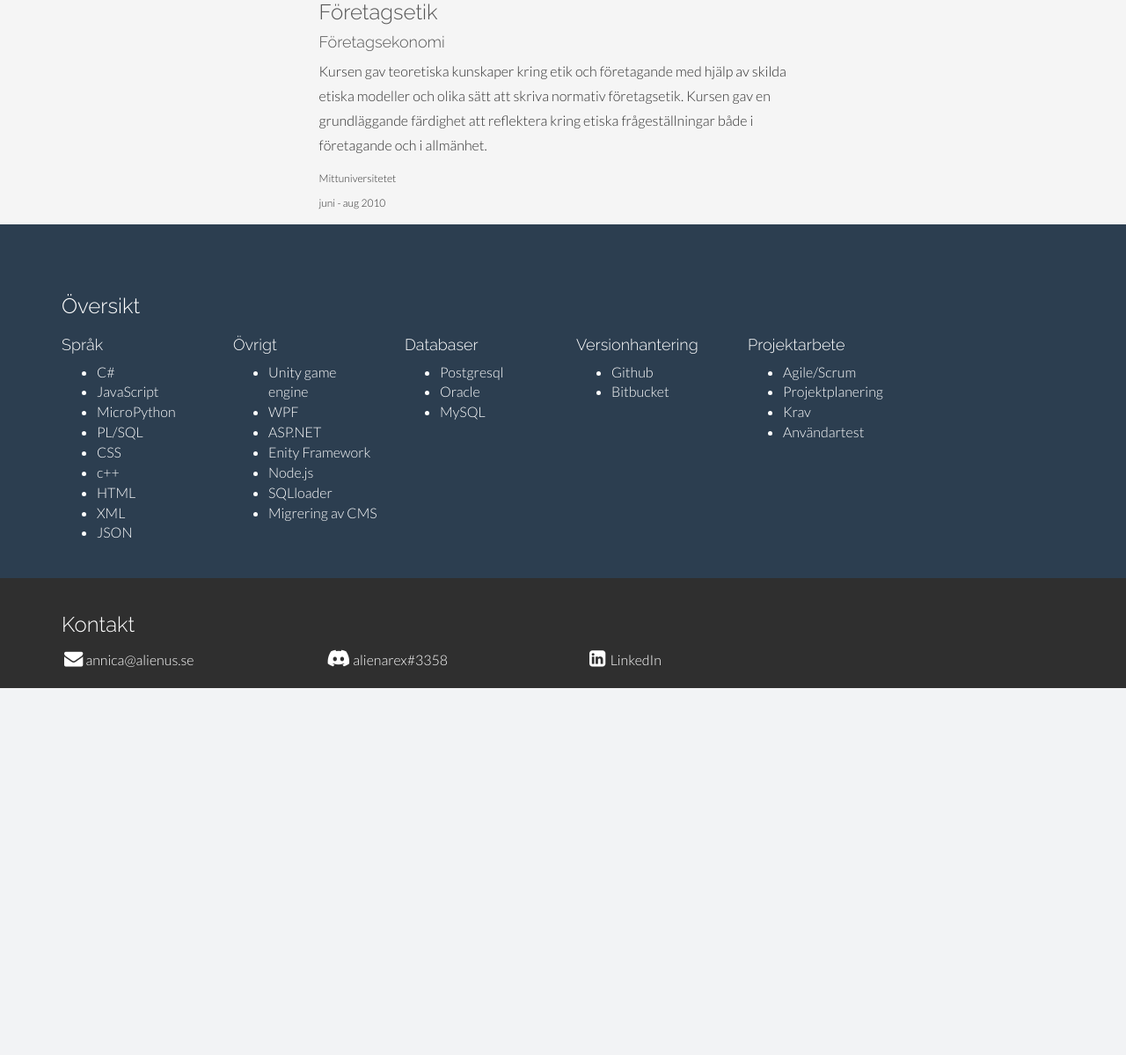
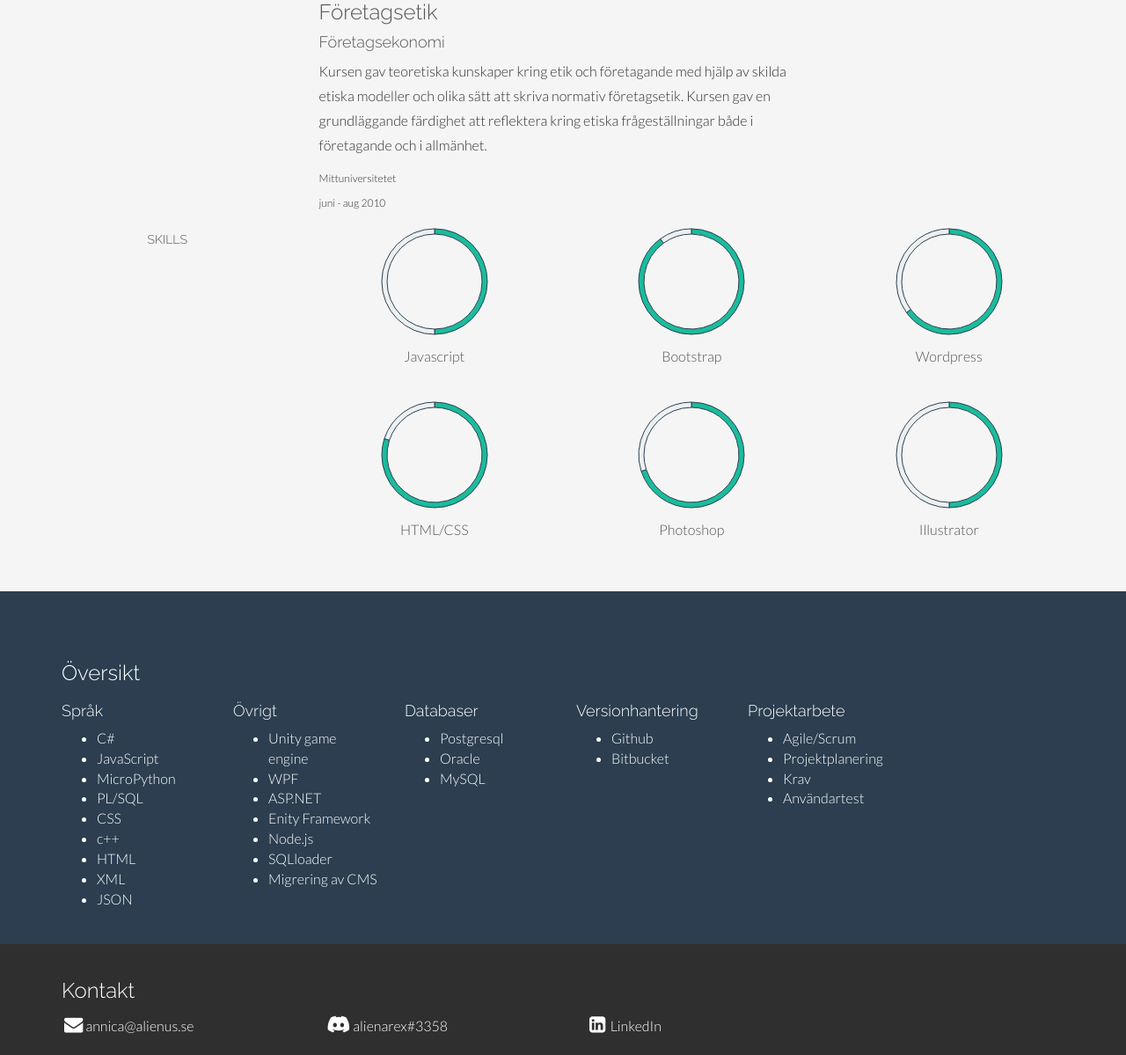
Before and after one commit to alienarex/annica_space, a PHP site: page / in a window 1280 px wide. Shown: the part 4380-5579 px from the top of the page at 88% size. Before the commit the page ends 5162 px from the top, so only its background shows below. Run offline with PHP 8.4, Linux system fonts and the light colour scheme; some libraries are stand-ins or nearby versions.

Commit message:
Added dougnut data in javascript and html

```diff
--- a/annica.space/index.php
+++ b/annica.space/index.php
@@ -156,6 +156,53 @@
     echo $htmlEndSection;
 
     ?>
+
+    <div id="skills">
+        <div class="container">
+            <div class="row">
+                <div class="col-lg-2 col-lg-offset-1">
+                    <h5>SKILLS</h5>
+                </div>
+                <div class="col-lg-3 centered">
+                    <canvas id="javascript" height="130" width="130"></canvas>
+                    <p>Javascript</p>
+                    <br />
+                </div>
+                <div class="col-lg-3 centered">
+                    <canvas id=".NET" height="130" width="130"></canvas>
+                    <p>Bootstrap</p>
+                    <br />
+                </div>
+                <div class="col-lg-3 centered">
+                    <canvas id="wordpress" height="130" width="130"></canvas>
+                    <p>Wordpress</p>
+                    <br />
+                </div>
+
+                <div class="col-lg-3 col-lg-offset-3 centered">
+                    <canvas id="html" height="130" width="130"></canvas>
+                    <p>HTML/CSS</p>
+                    <br />
+                </div>
+                <div class="col-lg-3 centered">
+                    <canvas id="photoshop" height="130" width="130"></canvas>
+                    <p>Photoshop</p>
+                    <br />
+                </div>
+                <div class="col-lg-3 centered">
+                    <canvas id="illustrator" height="130" width="130"></canvas>
+                    <p>Illustrator</p>
+                    <br />
+                </div>
+            </div>
+            <!--/.row -->
+            <br />
+        </div>
+        <!--/.container -->
+    </div>
+    <!--/ #skillswrap -->
+
+
     <!--SKILLS DESCRIPTION -->
     <div id="skillswrap">
         <div class="container">
--- a/annica.space/js/main.js
+++ b/annica.space/js/main.js
@@ -2,10 +2,9 @@ jQuery(document).ready(function ($) {
   $(".hidden-item").hide();
 
   document.getElementById("visible-item-id").innerText = "Visa mer...";
-  // Smooth scroll for the menu and links with .scrollto classes
-  $(".smothscroll").on(
-    "click",
-    function (e) {
+
+  //  Smooth scroll for the menu and links with .scrollto classes
+  $(".smothscroll").on("click", function (e) {
     e.preventDefault();
     if (
       location.pathname.replace(/^\//, "") ==
@@ -13,7 +12,6 @@ jQuery(document).ready(function ($) {
       location.hostname == this.hostname
     ) {
       var target = $(this.hash);
-        console.log(this);
       if (target.length) {
         $("html, body").animate(
           {
@@ -24,18 +22,109 @@ jQuery(document).ready(function ($) {
         );
       }
     }
-    },
+  });
+
   $(".readmore").click(function () {
     $header = $(this);
     console.log($header.next());
 
     $(".hidden-item").slideToggle(600, function () {
       $header.text(function () {
-          return $(this).text() == "Visa mindre"
-            ? "Visa mer..."
-            : "Visa mindre";
+        return $(this).text() == "Visa mindre" ? "Visa mer..." : "Visa mindre";
       });
     });
-    })
-  );
   });
+  $(".carousel").carousel({
+    interval: 3500,
+  });
+
+  // JavaScript Chart
+  var doughnutData = [
+    {
+      value: 50,
+      color: "#1abc9c",
+    },
+    {
+      value: 50,
+      color: "#ecf0f1",
+    },
+  ];
+  var myDoughnut = new Chart(
+    document.getElementById("javascript").getContext("2d")
+  ).Doughnut(doughnutData);
+
+  // .NET Chart
+  var doughnutData = [
+    {
+      value: 90,
+      color: "#1abc9c",
+    },
+    {
+      value: 10,
+      color: "#ecf0f1",
+    },
+  ];
+  var myDoughnut = new Chart(
+    document.getElementById(".NET").getContext("2d")
+  ).Doughnut(doughnutData);
+
+  // WordPress Chart
+  var doughnutData = [
+    {
+      value: 65,
+      color: "#1abc9c",
+    },
+    {
+      value: 35,
+      color: "#ecf0f1",
+    },
+  ];
+  var myDoughnut = new Chart(
+    document.getElementById("wordpress").getContext("2d")
+  ).Doughnut(doughnutData);
+
+  // HTML Chart
+  var doughnutData = [
+    {
+      value: 80,
+      color: "#1abc9c",
+    },
+    {
+      value: 20,
+      color: "#ecf0f1",
+    },
+  ];
+  var myDoughnut = new Chart(
+    document.getElementById("html").getContext("2d")
+  ).Doughnut(doughnutData);
+
+  // Photoshop Chart
+  var doughnutData = [
+    {
+      value: 70,
+      color: "#1abc9c",
+    },
+    {
+      value: 30,
+      color: "#ecf0f1",
+    },
+  ];
+  var myDoughnut = new Chart(
+    document.getElementById("photoshop").getContext("2d")
+  ).Doughnut(doughnutData);
+
+  // Illustrator Chart
+  var doughnutData = [
+    {
+      value: 50,
+      color: "#1abc9c",
+    },
+    {
+      value: 50,
+      color: "#ecf0f1",
+    },
+  ];
+  var myDoughnut = new Chart(
+    document.getElementById("illustrator").getContext("2d")
+  ).Doughnut(doughnutData);
+});
```
Lines whose indentation alone changed are shown as unchanged.
